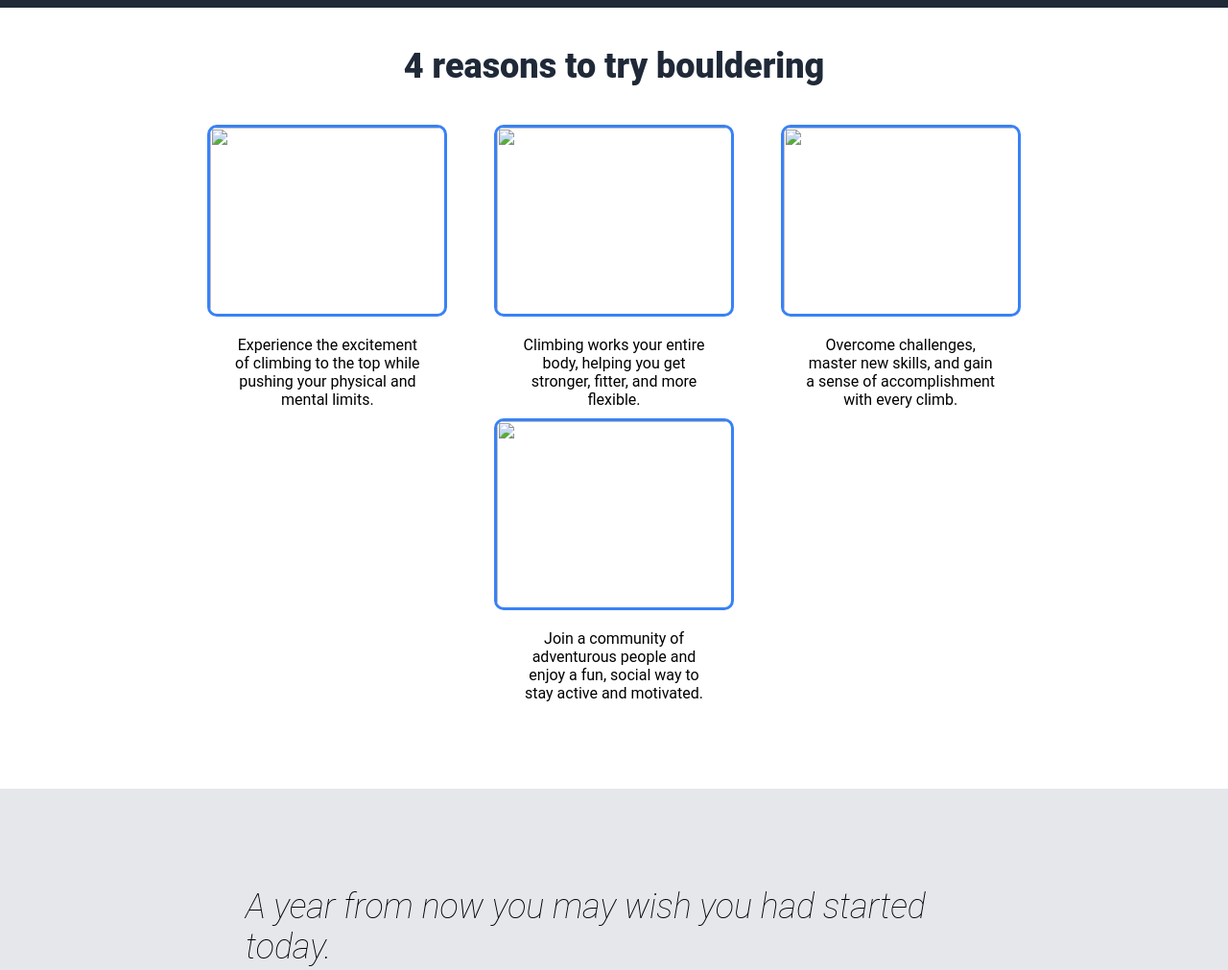
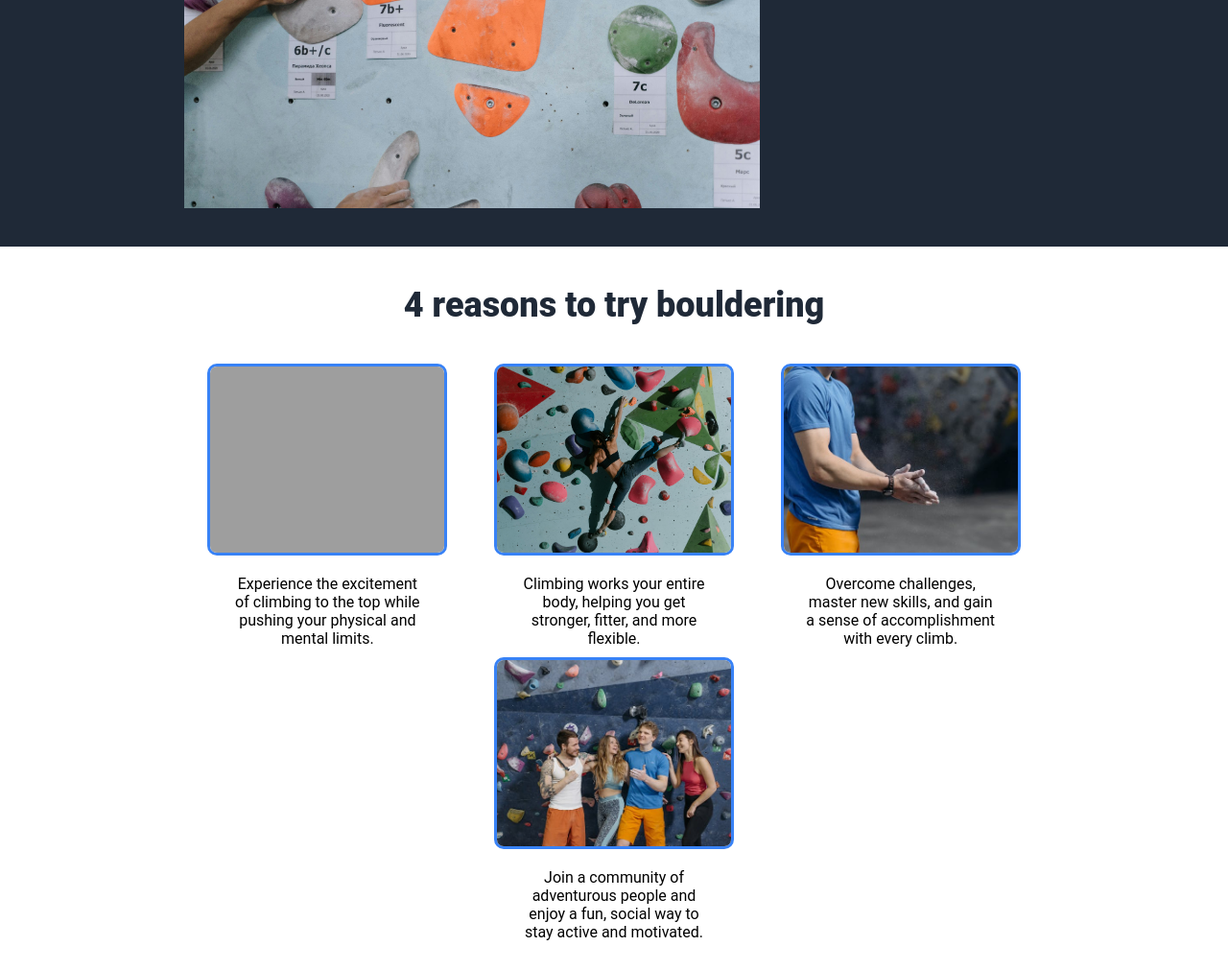
Before and after one commit to elainesajets/landing-page, a plain HTML site: page index.html in a window 1280 px wide. Shown: the part 500-1511 px from the top of the page at 96% size. Drawn offline with Linux system fonts and the light colour scheme; the site is published under a folder, as on GitHub Pages, so addresses that start at the root find nothing.

Commit message:
Removed / from photo links which caused issued with images displaying in Github Pages

```diff
--- a/index.html
+++ b/index.html
@@ -29,8 +29,8 @@
         </div>
         <img
           class="hero-img"
-          src="/img/pexels-cottonbro-6689027.jpg"
-          alt="photo of some climbing stuff"
+          src="img/pexels-cottonbro-6689027.jpg"
+          alt="Photo of climbing holds on a wall"
         />
       </div>
     </div>
@@ -39,28 +39,44 @@
         <h3>4 reasons to try bouldering</h3>
         <div class="card-container">
           <div class="info-card first">
-            <img class="card-img" src="/img/man-climbing.jpg" />
+            <img
+              class="card-img"
+              src="img/man-climbing.jpg"
+              alt="Photo of man on a climbing wall"
+            />
             <p class="card-text">
               Experience the excitement of climbing to the top while pushing
               your physical and mental limits.
             </p>
           </div>
           <div class="info-card second">
-            <img class="card-img" src="/img/strong-woman.jpg" />
+            <img
+              class="card-img"
+              src="img/strong-woman.jpg"
+              alt="Photo of a strong woman on a climbing wall"
+            />
             <div class="card-text">
               Climbing works your entire body, helping you get stronger, fitter,
               and more flexible.
             </div>
           </div>
           <div class="info-card third">
-            <img class="card-img" src="/img/climbing-challenger.jpg" />
+            <img
+              class="card-img"
+              src="img/climbing-challenger.jpg"
+              alt="Photo of the hands of a climber"
+            />
             <div class="card-text">
               Overcome challenges, master new skills, and gain a sense of
               accomplishment with every climb.
             </div>
           </div>
           <div class="info-card fourth">
-            <img class="card-img" src="/img/climbing-friends.jpg" />
+            <img
+              class="card-img"
+              src="img/climbing-friends.jpg"
+              alt="Photo of a group of climber friends"
+            />
             <div class="card-text">
               Join a community of adventurous people and enjoy a fun, social way
               to stay active and motivated.
```
